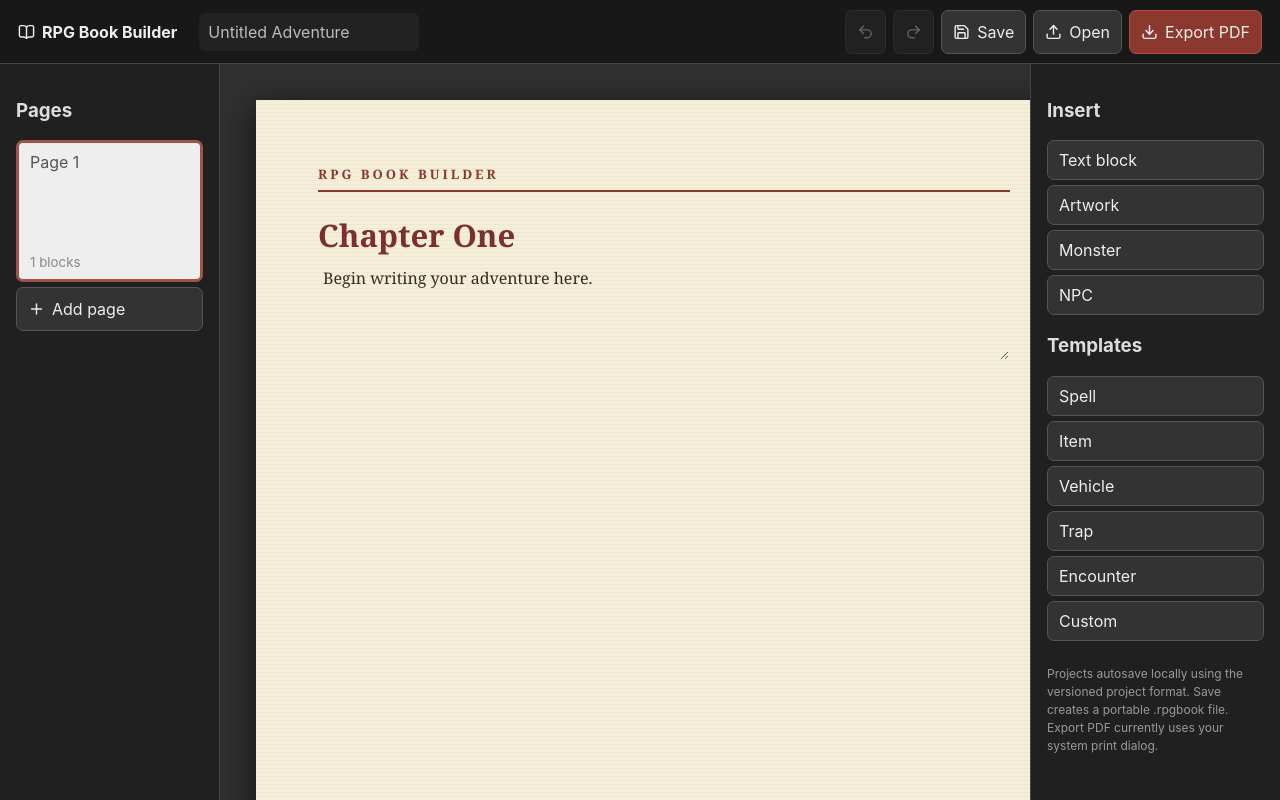
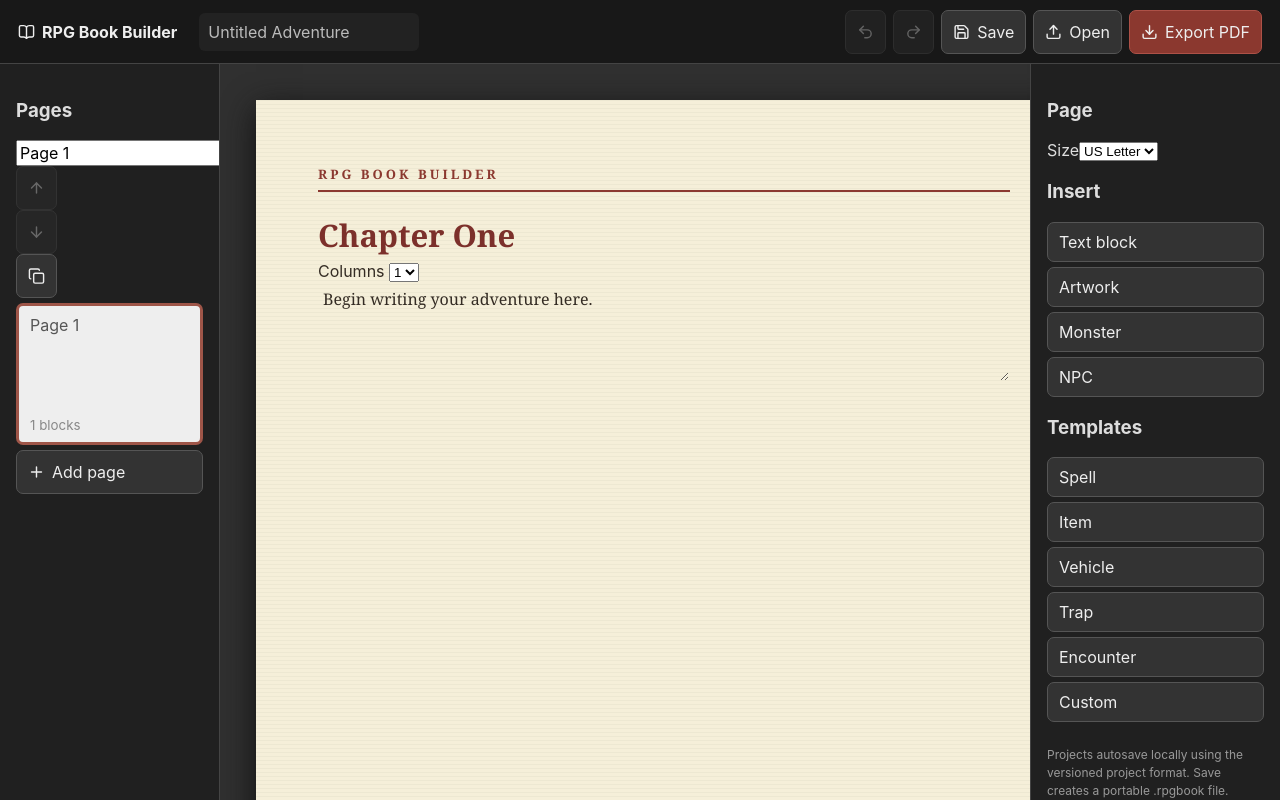
Before and after one commit to siller94-art/RPG-Book-Builder, a React (Vite) app: page / in a window 1280 px wide. Built offline with nearby package versions, Linux system fonts and the light colour scheme.

Commit message:
Add core page and layout controls

```diff
--- a/src/main.tsx
+++ b/src/main.tsx
@@ -1,4 +1,4 @@
-import React,{useEffect,useRef,useState}from'react';import{createRoot}from'react-dom/client';import{BookOpen,Download,Image as ImageIcon,Plus,Redo2,Save,Trash2,Undo2,Upload}from'lucide-react';import'./styles.css';
+import React,{useEffect,useRef,useState}from'react';import{createRoot}from'react-dom/client';import{ArrowDown,ArrowUp,BookOpen,Copy,Download,Image as ImageIcon,Plus,Redo2,Save,Trash2,Undo2,Upload}from'lucide-react';import'./styles.css';
 import type{DocumentBlock,Project,StatblockKind}from'./model/types';import{activePage,cloneProject,createImageBlock,createPage,createProject,createStatblock,createTextBlock}from'./model/project';import{commit as commitHistory,createHistory,redo as redoHistory,undo as undoHistory,type HistoryState}from'./model/history';import{autosave,loadAutosave,parseProject,serializeProject}from'./storage/projectStorage';
 
 function migrateLegacy():Project|null{try{const raw=localStorage.getItem('rpg-book-builder');if(!raw)return null;const old=JSON.parse(raw);if(!Array.isArray(old.pages)||!old.pages.length)return null;const p=createProject();p.title=old.title||p.title;p.pages=old.pages.map((page:any,i:number)=>({id:page.id||crypto.randomUUID(),name:`Page ${i+1}`,blocks:(page.blocks||[]).map((b:any):DocumentBlock=>b.kind==='image'?createImageBlock(b.image||'',b.title||'Artwork'):b.kind==='statblock'?{...createStatblock('custom'),id:b.id||crypto.randomUUID(),title:b.title||'New Creature',body:b.body||''}:{...createTextBlock(),id:b.id||crypto.randomUUID(),title:b.title||'New Section',body:b.body||''})}));p.activePageId=old.activePage&&p.pages.some(x=>x.id===old.activePage)?old.activePage:p.pages[0].id;return p}catch{return null}}
@@ -11,13 +11,15 @@ function App(){
  const draft=(id:string,field:'title'|'body',value:string)=>setDrafts(d=>({...d,[draftKey(id,field)]:value}));
  const finishDraft=(id:string,field:'title'|'body',original:string)=>{const key=draftKey(id,field),value=drafts[key];if(value!==undefined&&value!==original)replaceBlock(id,{[field]:value} as Partial<DocumentBlock>);setDrafts(d=>{const n={...d};delete n[key];return n})};
  const addStat=(template:StatblockKind)=>change(p=>activePage(p).blocks.push(createStatblock(template)));
+ const movePage=(delta:number)=>change(p=>{const i=p.pages.findIndex(x=>x.id===p.activePageId),j=i+delta;if(i<0||j<0||j>=p.pages.length)return;[p.pages[i],p.pages[j]]=[p.pages[j],p.pages[i]]});
+ const duplicatePage=()=>change(p=>{const i=p.pages.findIndex(x=>x.id===p.activePageId),copy=structuredClone(p.pages[i]);copy.id=crypto.randomUUID();copy.name=copy.name+' Copy';copy.blocks=copy.blocks.map(b=>({...b,id:crypto.randomUUID()}));p.pages.splice(i+1,0,copy);p.activePageId=copy.id});
  const undo=()=>setHistory(undoHistory),redo=()=>setHistory(redoHistory);
  const save=()=>{const blob=new Blob([serializeProject(project)],{type:'application/json'}),url=URL.createObjectURL(blob),a=document.createElement('a');a.href=url;a.download=(project.title.trim()||'rpg-book')+'.rpgbook';document.body.appendChild(a);a.click();a.remove();setTimeout(()=>URL.revokeObjectURL(url),1000)};
  const load=(f?:File)=>{if(!f)return;const r=new FileReader();r.onload=()=>{try{const p=parseProject(String(r.result));setHistory(createHistory(p))}catch{alert('That project file is damaged or uses an unsupported format.')}};r.readAsText(f)};
  const image=(f?:File)=>{if(!f||!f.type.startsWith('image/'))return;const r=new FileReader();r.onload=()=>change(p=>activePage(p).blocks.push(createImageBlock(String(r.result),f.name)));r.readAsDataURL(f)};
  return <div className="app"><header><b><BookOpen/> RPG Book Builder</b><input className="projectTitle" value={project.title} onChange={e=>change(p=>{p.title=e.target.value})}/><nav><button title="Undo" disabled={!history.past.length} onClick={undo}><Undo2/></button><button title="Redo" disabled={!history.future.length} onClick={redo}><Redo2/></button><button onClick={save}><Save/> Save</button><button onClick={()=>fileRef.current?.click()}><Upload/> Open</button><button className="primary" onClick={()=>window.print()}><Download/> Export PDF</button></nav></header>
- <aside className="pages"><h3>Pages</h3>{project.pages.map((p,i)=><button key={p.id} className={'thumb '+(p.id===project.activePageId?'selected':'')} onClick={()=>change(x=>{x.activePageId=p.id})}><span>{p.name||`Page ${i+1}`}</span><small>{p.blocks.length} blocks</small></button>)}<button onClick={()=>change(p=>{const q=createPage(`Page ${p.pages.length+1}`);p.pages.push(q);p.activePageId=q.id})}><Plus/> Add page</button>{project.pages.length>1&&<button className="danger" onClick={()=>change(p=>{p.pages=p.pages.filter(x=>x.id!==p.activePageId);p.activePageId=p.pages[0].id})}><Trash2/> Delete page</button>}</aside>
- <main><div className="paper" onDragOver={e=>e.preventDefault()} onDrop={e=>{e.preventDefault();image(e.dataTransfer.files[0])}}><div className="pageTitle">RPG BOOK BUILDER</div>{!page.blocks.length&&<div className="empty">Add text, artwork, or a statblock from the right panel.</div>}{page.blocks.map(b=><article className={'block '+b.kind} key={b.id}>{b.kind==='image'?(b.src?<img src={b.src} alt={b.alt} style={{objectFit:b.fit,opacity:b.opacity}}/>:<div className="imageDrop"><ImageIcon/> Drop artwork here</div>):<><input className="blockTitle" value={drafts[draftKey(b.id,'title')]??b.title} onChange={e=>draft(b.id,'title',e.target.value)} onBlur={()=>finishDraft(b.id,'title',b.title)}/><textarea value={drafts[draftKey(b.id,'body')]??b.body} onChange={e=>draft(b.id,'body',e.target.value)} onBlur={()=>finishDraft(b.id,'body',b.body)}/></>}<button className="remove" title="Remove block" onClick={()=>change(p=>{const q=activePage(p);q.blocks=q.blocks.filter(x=>x.id!==b.id)})}><Trash2/></button></article>)}</div></main>
- <aside className="tools"><h3>Insert</h3><button onClick={()=>change(p=>activePage(p).blocks.push(createTextBlock()))}>Text block</button><button onClick={()=>imageRef.current?.click()}>Artwork</button><button onClick={()=>addStat('monster')}>Monster</button><button onClick={()=>addStat('npc')}>NPC</button><h3>Templates</h3>{(['spell','item','vehicle','trap','encounter','custom'] as StatblockKind[]).map(x=><button key={x} onClick={()=>addStat(x)}>{x[0].toUpperCase()+x.slice(1)}</button>)}<p className="hint">Projects autosave locally using the versioned project format. Save creates a portable .rpgbook file. Export PDF currently uses your system print dialog.</p></aside>
+ <aside className="pages"><h3>Pages</h3><input className="pageName" value={page.name} onChange={e=>change(p=>{activePage(p).name=e.target.value})}/><div className="pageActions"><button title="Move page up" disabled={project.pages[0].id===page.id} onClick={()=>movePage(-1)}><ArrowUp/></button><button title="Move page down" disabled={project.pages.at(-1)?.id===page.id} onClick={()=>movePage(1)}><ArrowDown/></button><button title="Duplicate page" onClick={duplicatePage}><Copy/></button></div>{project.pages.map((p,i)=><button key={p.id} className={'thumb '+(p.id===project.activePageId?'selected':'')} onClick={()=>change(x=>{x.activePageId=p.id})}><span>{p.name||`Page ${i+1}`}</span><small>{p.blocks.length} blocks</small></button>)}<button onClick={()=>change(p=>{const q=createPage(`Page ${p.pages.length+1}`);p.pages.push(q);p.activePageId=q.id})}><Plus/> Add page</button>{project.pages.length>1&&<button className="danger" onClick={()=>change(p=>{p.pages=p.pages.filter(x=>x.id!==p.activePageId);p.activePageId=p.pages[0].id})}><Trash2/> Delete page</button>}</aside>
+ <main><div className={'paper '+project.settings.pageSize} onDragOver={e=>e.preventDefault()} onDrop={e=>{e.preventDefault();image(e.dataTransfer.files[0])}}><div className="pageTitle">RPG BOOK BUILDER</div>{!page.blocks.length&&<div className="empty">Add text, artwork, or a statblock from the right panel.</div>}{page.blocks.map(b=><article className={'block '+b.kind} key={b.id}>{b.kind==='image'?(b.src?<img src={b.src} alt={b.alt} style={{objectFit:b.fit,opacity:b.opacity}}/>:<div className="imageDrop"><ImageIcon/> Drop artwork here</div>):<><input className="blockTitle" value={drafts[draftKey(b.id,'title')]??b.title} onChange={e=>draft(b.id,'title',e.target.value)} onBlur={()=>finishDraft(b.id,'title',b.title)}/>{b.kind==='text'&&<label className="inlineField">Columns <select value={b.columns} onChange={e=>replaceBlock(b.id,{columns:Number(e.target.value) as 1|2})}><option value="1">1</option><option value="2">2</option></select></label>}<textarea className={b.kind==='text'&&b.columns===2?'twoColumns':''} value={drafts[draftKey(b.id,'body')]??b.body} onChange={e=>draft(b.id,'body',e.target.value)} onBlur={()=>finishDraft(b.id,'body',b.body)}/></>}<button className="remove" title="Remove block" onClick={()=>change(p=>{const q=activePage(p);q.blocks=q.blocks.filter(x=>x.id!==b.id)})}><Trash2/></button></article>)}</div></main>
+ <aside className="tools"><h3>Page</h3><label className="field">Size<select value={project.settings.pageSize} onChange={e=>change(p=>{p.settings.pageSize=e.target.value as 'letter'|'a4'})}><option value="letter">US Letter</option><option value="a4">A4</option></select></label><h3>Insert</h3><button onClick={()=>change(p=>activePage(p).blocks.push(createTextBlock()))}>Text block</button><button onClick={()=>imageRef.current?.click()}>Artwork</button><button onClick={()=>addStat('monster')}>Monster</button><button onClick={()=>addStat('npc')}>NPC</button><h3>Templates</h3>{(['spell','item','vehicle','trap','encounter','custom'] as StatblockKind[]).map(x=><button key={x} onClick={()=>addStat(x)}>{x[0].toUpperCase()+x.slice(1)}</button>)}<p className="hint">Projects autosave locally using the versioned project format. Save creates a portable .rpgbook file. Export PDF currently uses your system print dialog.</p></aside>
  <input hidden ref={fileRef} type="file" accept=".rpgbook,.json" onChange={e=>{load(e.target.files?.[0]);e.currentTarget.value=''}}/><input hidden ref={imageRef} type="file" accept="image/*" onChange={e=>{image(e.target.files?.[0]);e.currentTarget.value=''}}/></div>}
 createRoot(document.getElementById('root')!).render(<App/>);
```
